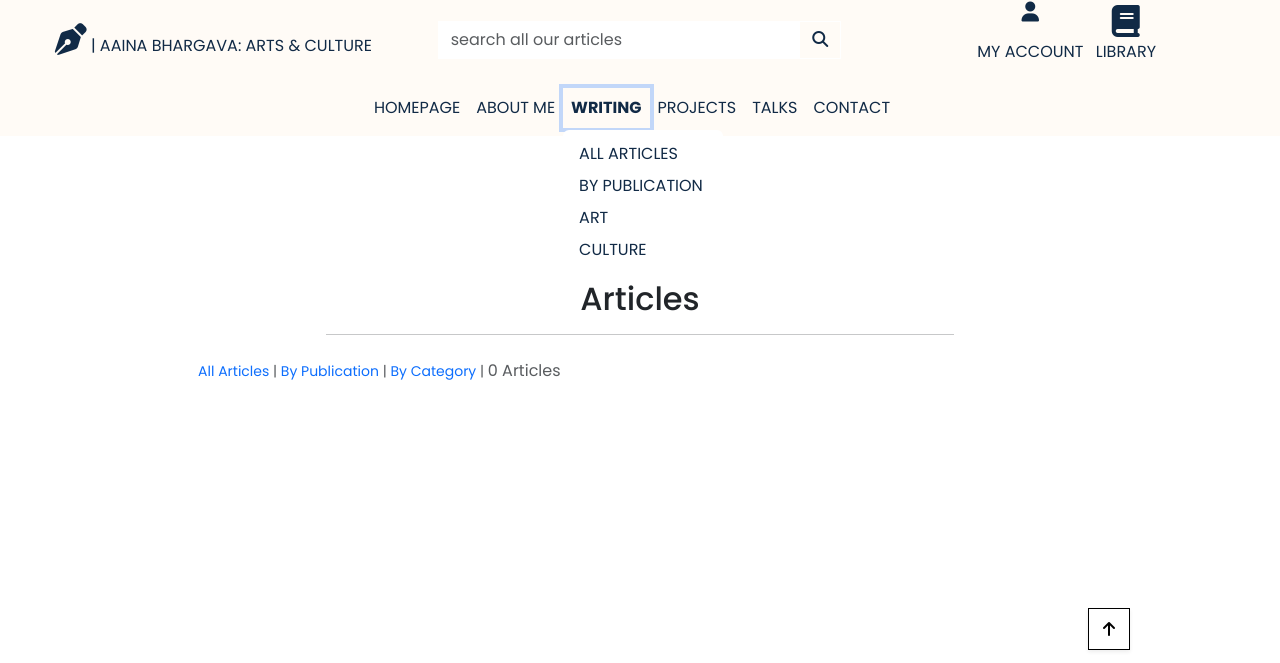
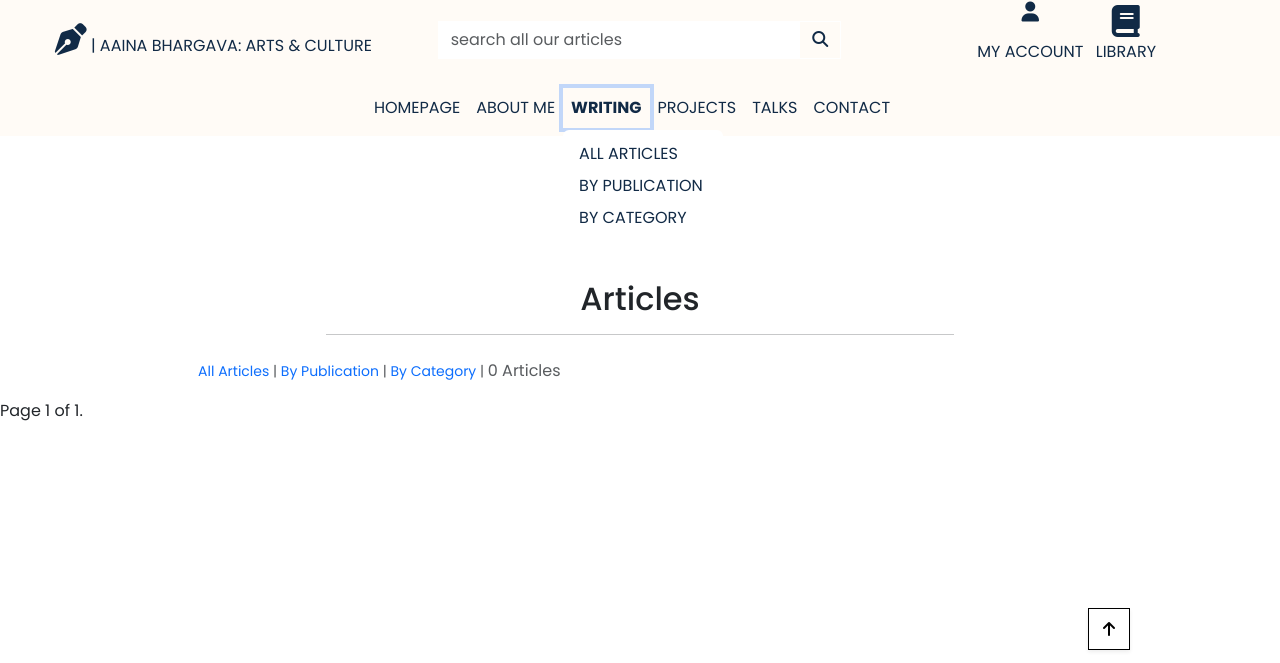
Before and after one commit to HawesJM/django-portfolio-aaina, a Django app: page /articles/ in a window 1280 px wide, after a click on "WRITING". Shown: the top 663 px of the page. Run offline with Django 5.2, Linux system fonts and the light colour scheme; data that the repository does not hold is empty; parts of the project's set-up code (start-up, migrations or seed data) failed here and were passed over.

Commit message:
added pagination

```diff
--- a/articles/templates/articles/articles.html
+++ b/articles/templates/articles/articles.html
@@ -106,12 +106,32 @@
         {% endfor %}
     </div>
 </div>
+
+<div class="pagination">
+    <span class="step-links">
+        {% if articles.has_previous %}
+            <a href="?page=1">&laquo; first</a>
+            <a href="?page={{ articles.previous_page_number }}">previous</a>
+        {% endif %}
+
+        <span class="current">
+            Page {{ articles.number }} of {{ articles.paginator.num_pages }}.
+        </span>
+
+        {% if articles.has_next %}
+            <a href="?page={{ articles.next_page_number }}">next</a>
+            <a href="?page={{ articles.paginator.num_pages }}">last &raquo;</a>
+        {% endif %}
+    </span>
+</div>
+
 <div class="btt-button shadow-sm rounded-0 border border-black">
     <a class="btt-link d-flex h-100">
         <i class="fas fa-arrow-up text-black mx-auto my-auto"></i>
     </a>
 </div>
 {% endblock %}
+
 {% block postloadjs %}
     {{ block.super }}
     <script type="text/javascript">
--- a/articles/views.py
+++ b/articles/views.py
@@ -4,6 +4,8 @@ from django.contrib.auth.decorators import login_required
 from django.db.models import Q
 from .models import Article, Category, Publication
 from .forms import ArticleForm
+from django.views.generic import ListView
+from django.core.paginator import Paginator
 
 
 def all_articles(request):
@@ -12,9 +14,19 @@ def all_articles(request):
     query = None
     categories = None
     publications = None
-
+    sort = None
+    direction = None
 
     if request.GET:
+        if 'sort' in request.GET:
+            sortkey = request.GET['sort']
+            sort = sortkey
+
+            if 'direction' in request.GET:
+                direction = request.GET['direction']
+                if direction == 'desc':
+                    sortkey = f'-{sortkey}'
+
         if 'category' in request.GET:
             categories = request.GET['category'].split(',')
             articles = articles.filter(category__name__in=categories)
@@ -36,14 +48,28 @@ def all_articles(request):
             articles = articles.filter(publication__name__in=publications)
             publications = Publication.objects.filter(name__in=publications)
 
+    current_sorting = f'{sort}_{direction}'
+
+    page = request.GET.get('page', 1)
+    paginator = Paginator(articles, 20)
+    try:
+        articles = paginator.page(page)
+    except PageNotAnInteger:
+        articles = paginator.page(1)
+    except EmptyPage:
+        articles = paginator.page(paginator.num_pages)
+
+
     context = {
         'articles': articles,
         'search_term': query,
         'current_categories': categories,
         'current_publications': publications,
+        'current_sorting': current_sorting,
     }
 
     return render(request, "articles/articles.html", context)
+    return render(request, 'core/articles.html', { 'articles': articles })
 
 @login_required
 def add_article(request):
--- a/templates/includes/main-nav.html
+++ b/templates/includes/main-nav.html
@@ -15,10 +15,9 @@
                 Writing
             </a>
             <div class="dropdown-menu border-0" aria-labelledby="all-articles-link">
-                <a href="{% url 'articles' %}?category=art,culture" class="dropdown-item">All Articles</a>
+                <a href="{% url 'articles' %}?sort=published_date&direction=desc" class="dropdown-item">All Articles</a>
                 <a href="{% url 'articles' %}?publication=tatler_asia,art_review,e_flux,art_basel,scmp" class="dropdown-item">By Publication</a>
-                <a href="{% url 'articles' %}?category=art" class="dropdown-item">Art</a>
-                <a href="{% url 'articles' %}?category=culture" class="dropdown-item">Culture</a>
+                <a href="{% url 'articles' %}?category=art,culture" class="dropdown-item">By Category</a>
             </div>
         </li>
 
```
Also changed, not shown: articles/fixtures/articles.json (+56 -1 lines), media/home-grown-cover.png (added), media/jess-fan-cover.png (added), media/lights-symphony-cover.png (added), media/luc-tymans-cover.png (added).
